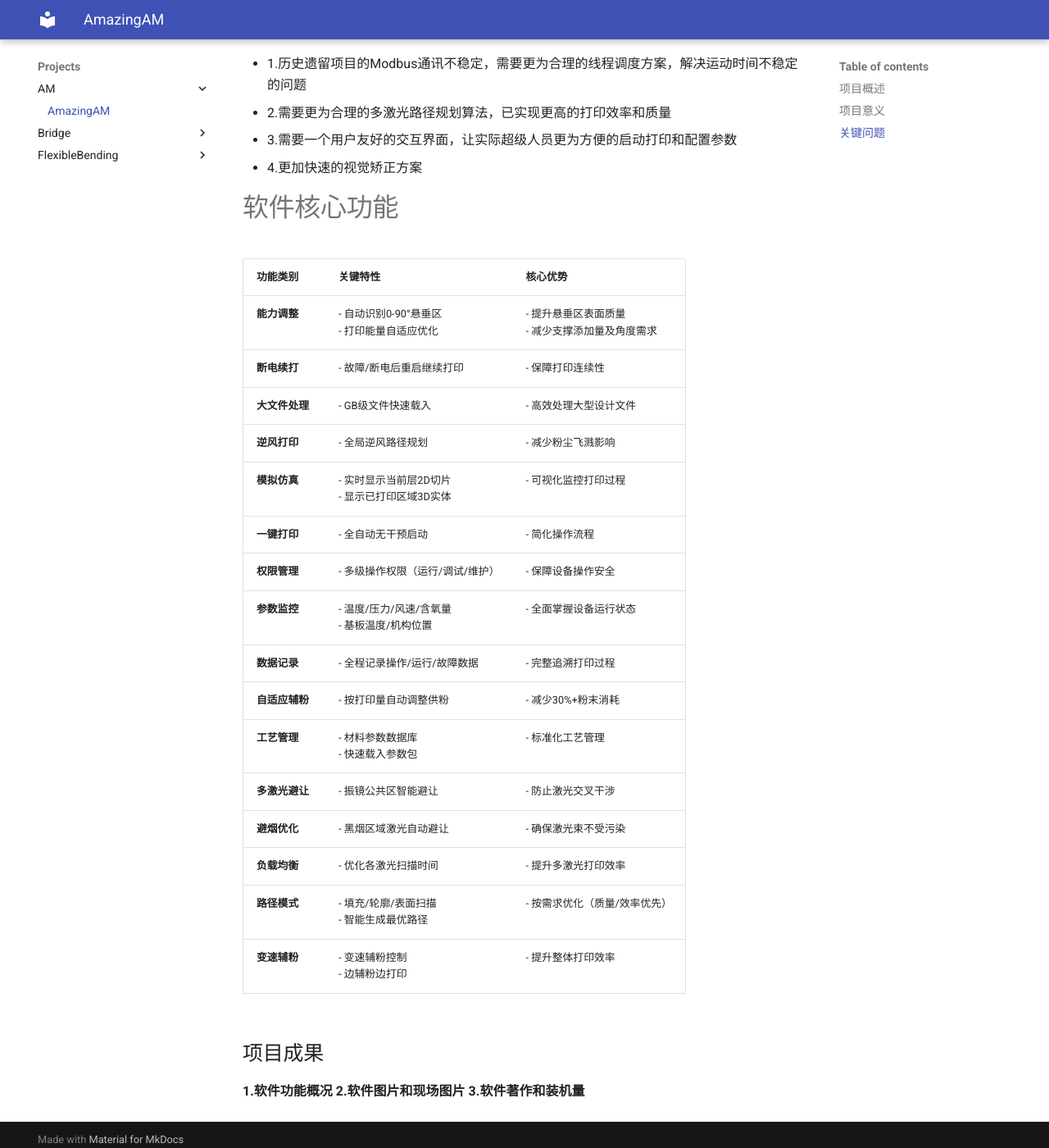
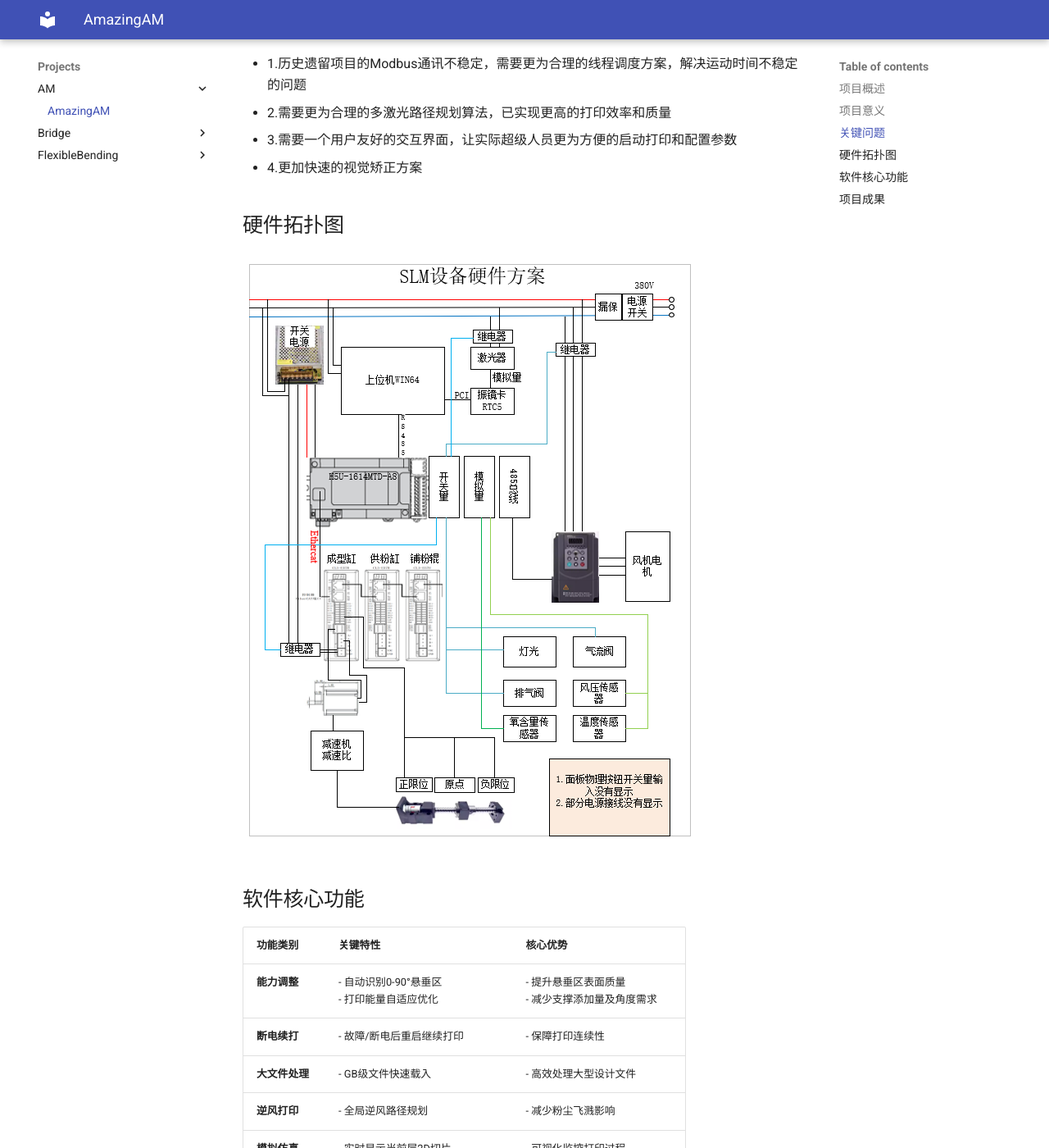
Before and after one commit to zhangteng520/docs, an MkDocs documentation site: the page built from docs/Projects/AM/AmazingAm.md, in a window 1280 px wide and 1400 px high, scrolled down 456 px. Shown: the whole window at 82% size. Built offline with MkDocs 1.6.1 and Material for MkDocs 9.7.7, drawn with Linux system fonts in a browser that asks for light colours.

Commit message:
add am pictures

```diff
--- a/docs/Projects/AM/AmazingAm.md
+++ b/docs/Projects/AM/AmazingAm.md
@@ -11,7 +11,10 @@
 - 3.需要一个用户友好的交互界面，让实际超级人员更为方便的启动打印和配置参数
 - 4.更加快速的视觉矫正方案
 
-# 软件核心功能
+## 硬件拓扑图
+![硬件关系图](img/image.png)
+
+## 软件核心功能
 
 
 | 功能类别         | 关键特性                                                                 | 核心优势                                                                 |
@@ -36,6 +39,14 @@
 
 ## 项目成果
 
-**1.软件功能概况**
-**2.软件图片和现场图片**
-**3.软件著作和装机量**
+**装机现场**
+![alt text](img/5ab3d9044a42bedb67a2d684bf23fc7.jpg)
+![alt text](img/fd128b0c12d36cfab763596214ec3b8.jpg)
+
+**样品展示**
+![alt text](img/497ceacdb0e5a79b1ea00acd10fdeee.jpg)
+![alt text](img/d9afbc2c040bf09d065580fd0f05a33.jpg)
+
+**软件著作**
+
+![alt text](img/2.png)
```
Also changed, not shown: docs/blog/posts/gpu-fma.md (+1 -0 lines), docs/Projects/AM/img/2.png (added), docs/Projects/AM/img/497ceacdb0e5a79b1ea00acd10fdeee.jpg (added), docs/Projects/AM/img/5ab3d9044a42bedb67a2d684bf23fc7.jpg (added), docs/Projects/AM/img/d9afbc2c040bf09d065580fd0f05a33.jpg (added), docs/Projects/AM/img/fd128b0c12d36cfab763596214ec3b8.jpg (added), docs/Projects/AM/img/image.png (added), 1 other file.
